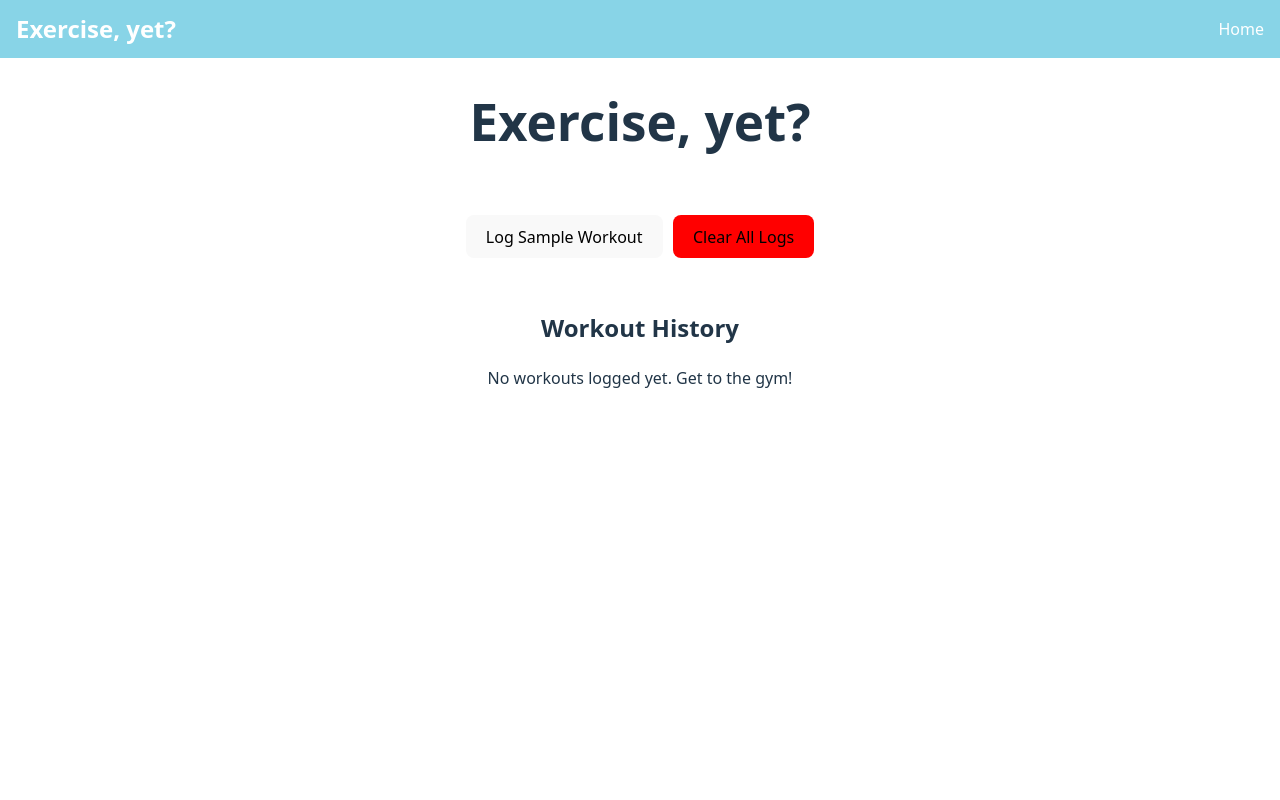
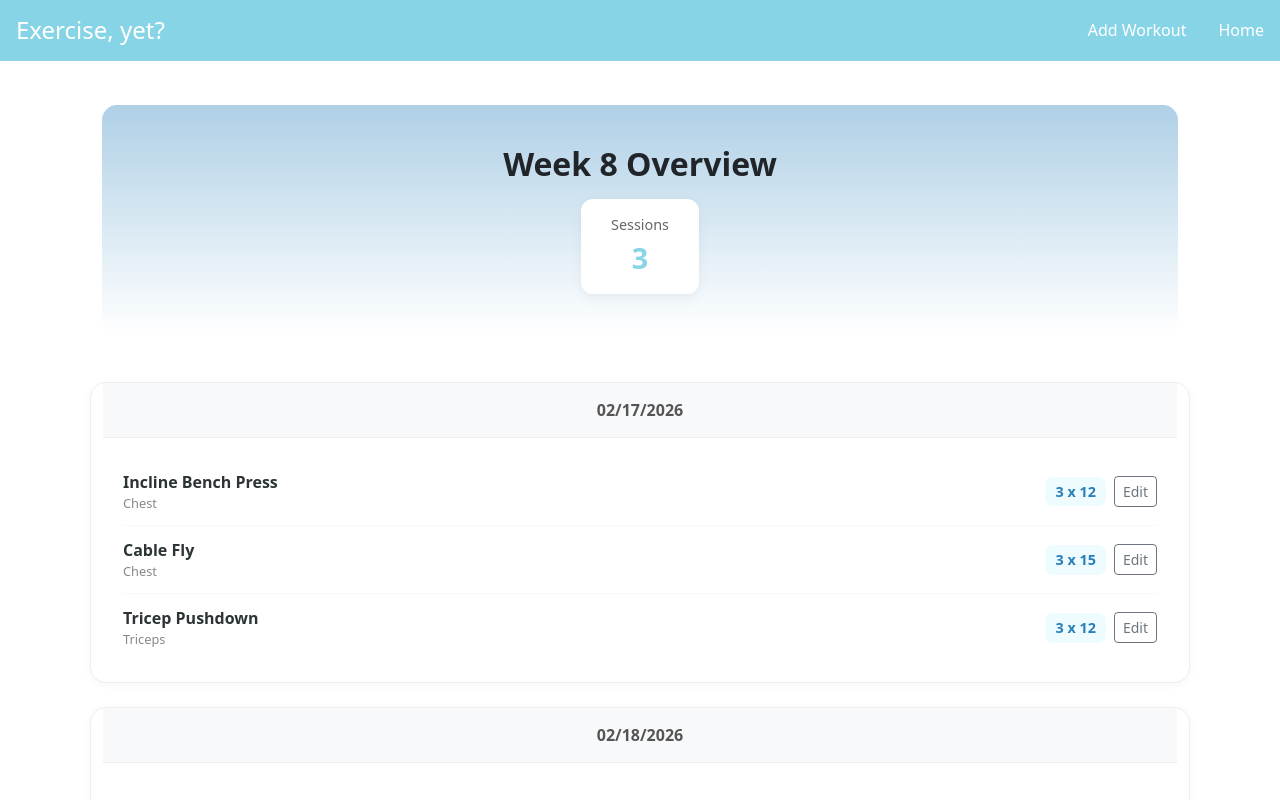
Before and after one commit to TimKuo0927/comp313-002-Team6-W26, a React (Vite) app: page / in a window 1280 px wide. Shown: the top 800 px of the page. Built offline with nearby package versions, Linux system fonts and the light colour scheme.

Commit message:
build homePage Ui with demo example

```diff
--- a/src/App.css
+++ b/src/App.css
@@ -72,4 +72,94 @@
 
 .navbar-right a:hover {
   text-decoration: underline;
+  cursor: pointer;
 }
+
+/* Layout Styling */
+.dashboard-wrapper {
+  padding: 20px;
+  max-width: 1200px;
+  margin: 0 auto;
+}
+
+.summary-section {
+  text-align: center;
+  padding: 40px 0;
+  background: linear-gradient(180deg, #afd0e6 0%, #ffffff 100%);
+  border-radius: 15px;
+}
+
+.stat-box {
+  background: white;
+  padding: 15px 30px;
+  border-radius: 12px;
+  box-shadow: 0 4px 12px rgba(0,0,0,0.05);
+}
+
+.stat-box .label { display: block; color: #666; font-size: 0.9rem; }
+.stat-box .value { font-size: 1.8rem; font-weight: 700; color: #88d4e7; }
+
+/* Column Cards */
+.workout-column-card {
+  background: #ffffff;
+  border-radius: 16px;
+  border: 1px solid #eee;
+  height: 100%;
+  transition: transform 0.2s ease;
+  overflow: hidden;
+  box-shadow: 0 2px 8px rgba(0,0,0,0.04);
+}
+
+.workout-column-card:hover {
+  transform: translateY(-5px);
+  box-shadow: 0 8px 20px rgba(0,0,0,0.08);
+}
+
+.card-header-custom {
+  background: #f8f9fa;
+  padding: 15px 20px;
+  border-bottom: 1px solid #eee;
+}
+
+.date-badge {
+  font-weight: 600;
+  color: #555;
+  font-size: 1rem;
+}
+
+/* Exercise Rows */
+.exercise-list {
+  padding: 20px;
+}
+
+.exercise-item {
+  display: flex;
+  justify-content: space-between;
+  align-items: center;
+  padding: 12px 0;
+  border-bottom: 1px solid #f9f9f9;
+}
+
+.exercise-item:last-child { border-bottom: none; }
+
+.ex-name {
+  font-weight: 600;
+  font-size: 1rem;
+  color: #2d3436;
+  text-align: left;
+}
+
+.ex-muscle {
+  font-size: 0.8rem;
+  color: #888;
+  text-align: left;
+}
+
+.ex-stats {
+  background: #eefbff;
+  color: #2980b9;
+  padding: 4px 10px;
+  border-radius: 8px;
+  font-weight: 700;
+  font-size: 0.9rem;
+}
--- a/src/App.jsx
+++ b/src/App.jsx
@@ -3,6 +3,7 @@ import { BrowserRouter, Routes, Route } from 'react-router';
 import HomePage from './components/HomePage';
 import DemoPage from './components/DemoPage';
 import Layout from './components/Layout';
+import 'bootstrap/dist/css/bootstrap.min.css';
 
 function App() {
   return (
--- a/src/components/HomePage.jsx
+++ b/src/components/HomePage.jsx
@@ -1,71 +1,123 @@
-import { useState, useEffect } from 'react'
-import { Workout, Exercise } from '../models/workout';
+import { useState, useEffect } from "react";
+import { Workout, Exercise } from "../models/workout";
+import { Button } from "react-bootstrap";
 
-
-
-// THIS IS JUST A DEMO TO SHOW HOW TO USE THE CLASSES AND LOCAL STORAGE.
-// UPDATE THIS PAGE
 function HomePage() {
-  const [history, setHistory] = useState([]);
+  const [thisWeekWorkouts, setThisWeekWorkouts] = useState([]);
 
   // Load data from LocalStorage on component mount
+  // useEffect(() => {
+  //   const data = localStorage.getItem('workout_logs');
+  //   if (data) setHistory(JSON.parse(data));
+  // }, []);
+
+  //TODO:　load the data from localStorage, filter by current week and year, and set to thisWeekWorkouts
   useEffect(() => {
-    const data = localStorage.getItem('workout_logs');
-    if (data) setHistory(JSON.parse(data));
+    const demoData = [
+      {
+        id: 1,
+        createDate: "02/17/2026",
+        NumOfWeek: 8,
+        Year: 2026,
+        ExerciseList: [
+          {
+            id: 1,
+            type: "Incline Bench Press",
+            muscle: "Chest",
+            round: 3,
+            row: 12,
+          },
+          { id: 2, type: "Cable Fly", muscle: "Chest", round: 3, row: 15 },
+          {
+            id: 3,
+            type: "Tricep Pushdown",
+            muscle: "Triceps",
+            round: 3,
+            row: 12,
+          },
+        ],
+      },
+      {
+        id: 2,
+        createDate: "02/18/2026",
+        NumOfWeek: 8,
+        Year: 2026,
+        ExerciseList: [
+          { id: 1, type: "Lat Pulldown", muscle: "Back", round: 4, row: 10 },
+          { id: 2, type: "Seated Row", muscle: "Back", round: 3, row: 12 },
+          { id: 3, type: "Barbell Curl", muscle: "Biceps", round: 3, row: 12 },
+        ],
+      },
+      {
+        id: 3,
+        createDate: "02/19/2026",
+        NumOfWeek: 8,
+        Year: 2026,
+        ExerciseList: [
+          { id: 1, type: "Squats", muscle: "Legs", round: 4, row: 8 },
+          { id: 2, type: "Leg Press", muscle: "Legs", round: 3, row: 12 },
+          { id: 3, type: "Calf Raise", muscle: "Calves", round: 4, row: 15 },
+        ],
+      },
+    ];
+
+    setThisWeekWorkouts(
+      demoData.filter((log) => log.NumOfWeek === 8 && log.Year === 2026),
+    );
   }, []);
 
-  const handleLogWorkout = () => {
-    // 1. Create a specific exercise using the Class
-    const benchPress = new Exercise("Incline Bench Press", "chest", 3, 12);
-
-    // 2. Wrap it in a Workout session
-    const newSession = new Workout([benchPress]);
-
-    // 3. Update Local Storage and State
-    const updatedHistory = [...history, newSession];
-    localStorage.setItem('workout_logs', JSON.stringify(updatedHistory));
-    setHistory(updatedHistory);
-
-    console.log("Saved successfully:", newSession);
-  };
-
-  const clearLogs = () => {
-    localStorage.removeItem('workout_logs');
-    setHistory([]);
-  };
+  const currentWeek = 8;
 
   return (
-    <div className="App">
-      <h1>Exercise, yet?</h1>
-
-      <div className="card">
-        <button onClick={handleLogWorkout}>
-          Log Sample Workout
-        </button>
-        <button onClick={clearLogs} style={{ marginLeft: '10px', backgroundColor: 'red' }}>
-          Clear All Logs
-        </button>
+    <div className="dashboard-wrapper">
+      {/* Summary Header */}
+      <div className="summary-section mb-5">
+        <h2 className="fw-bold">Week {currentWeek} Overview</h2>
+        <div className="d-flex justify-content-center gap-4 mt-3">
+          <div className="stat-box">
+            <span className="label">Sessions</span>
+            <span className="value">{thisWeekWorkouts.length}</span>
+          </div>
+        </div>
       </div>
 
-      <h2>Workout History</h2>
-      {history.length === 0 ? (
-        <p>No workouts logged yet. Get to the gym!</p>
-      ) : (
-        <ul style={{ textAlign: 'left' }}>
-          {history.map(log => (
-            <li key={log.id}>
-              <strong>{log.createDate} (Week {log.NumOfWeek}):</strong>
-              <ul>
+      {/* Grid for Workout Columns */}
+      <div className="g-4">
+        {thisWeekWorkouts.map((log) => (
+          <div key={log.id} className="row mb-4">
+            <div className="workout-column-card col">
+              <div className="card-header-custom">
+                <span className="date-badge">{log.createDate}</span>
+              </div>
+
+              <div className="exercise-list">
                 {log.ExerciseList.map((ex, index) => (
-                  <li key={index}>{ex.type} - {ex.round} sets of {ex.row}</li>
+                  <div key={ex.id} className="exercise-item">
+                    <div className="ex-info">
+                      <div className="ex-name">{ex.type}</div>
+                      <div className="ex-muscle">{ex.muscle}</div>
+                    </div>
+                    <div className="d-flex align-items-center gap-2">
+                      <div className="ex-stats">
+                        {ex.round} x {ex.row}
+                      </div>
+                      <Button
+                        variant="outline-secondary"
+                        size="sm"
+                        className="edit-btn"
+                      >
+                        Edit
+                      </Button>
+                    </div>
+                  </div>
                 ))}
-              </ul>
-            </li>
-          ))}
-        </ul>
-      )}
+              </div>
+            </div>
+          </div>
+        ))}
+      </div>
     </div>
-  )
+  );
 }
 
 export default HomePage;
--- a/src/components/Layout.jsx
+++ b/src/components/Layout.jsx
@@ -11,7 +11,7 @@ function Layout() {
 
   return (
     <>
-      <div className="navbar">
+      <div className="navbar d-flex justify-content-between align-items-center p-3 mb-4">
         <div className="navbar-left">
           <h1>Exercise, yet?</h1>
         </div>
@@ -20,10 +20,17 @@ function Layout() {
           {/* <span>Welcome</span> */}
           <a
             className="pe-auto"
+
+          >
+            Add Workout
+          </a>
+          <a
+            className="pe-auto"
             onClick={() => handleNavigate("/")}
           >
             Home
           </a>
+
         </div>
       </div>
 
--- a/src/models/workout.js
+++ b/src/models/workout.js
@@ -19,7 +19,8 @@ export class Workout {
 }
 
 export class Exercise {
-  constructor(type, muscle, round, row) {
+  constructor(id,type, muscle, round, row) {
+    this.id = id;
     this.type = type;
     this.muscle = muscle;
     this.round = Number(round);
```
